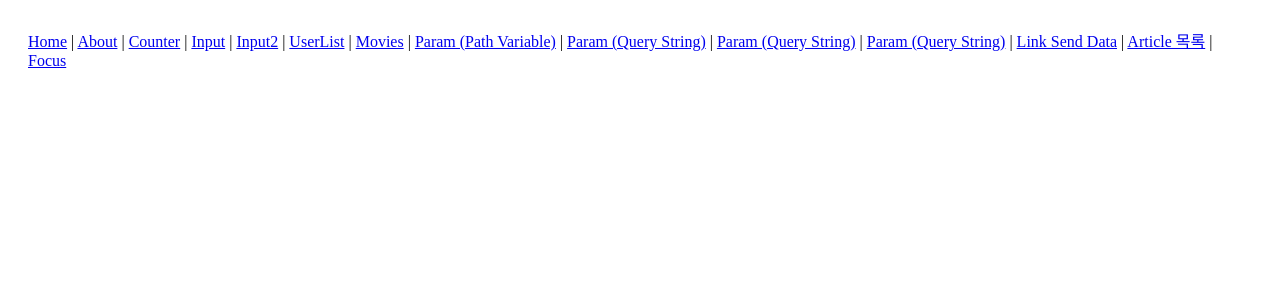
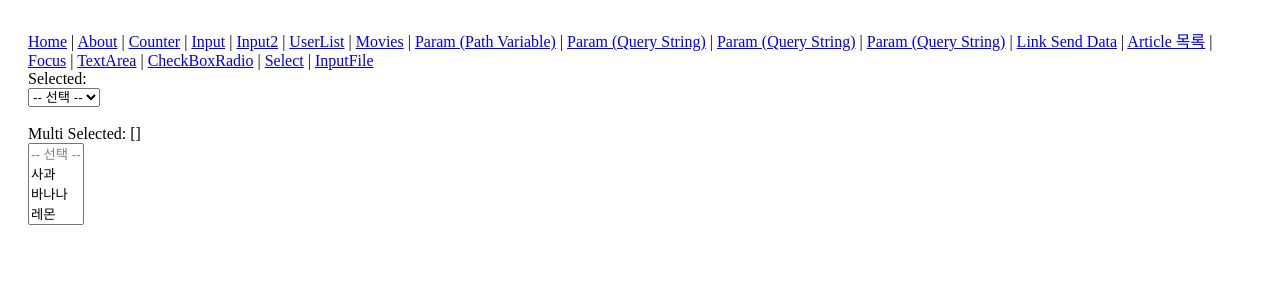
Before and after one commit to kdk1026/vue-basic, a Vue app: page /select in a window 1280 px wide. Shown: the top 300 px of the page. Built offline with nearby package versions, Linux system fonts and the light colour scheme.

Commit message:
예제 추가

```diff
--- a/src/App.vue
+++ b/src/App.vue
@@ -9,8 +9,10 @@
       <router-link :to="{path: 'param', query: {q: 'bb', page: 20}}">Param (Query String)</router-link> |
       <router-link to="/param2?q=aa&page=10">Param (Query String)</router-link> |
       <router-link to="/linkSendData">Link Send Data</router-link> |
-      <router-link to="/main/article">Article 목록</router-link> |
-      <router-link to="/focus">Focus</router-link>
+      <router-link to="/main/article">Article 목록</router-link> | <router-link to="/focus">Focus</router-link> |
+      <router-link to="/textarea">TextArea</router-link> | <router-link to="/checkbox">CheckBox</router-link>
+      <router-link to="/radio">Radio</router-link> | <router-link to="/select">Select</router-link> |
+      <router-link to="/inputFile">InputFile</router-link>
     </nav>
     <router-view :key="$route.fullPath"></router-view>
   </div>
--- /dev/null
+++ b/src/pages/CheckBox.vue
@@ -0,0 +1,20 @@
+<template>
+    <div>
+        <input type="checkbox" id="male" value="male" v-model="checkedGenders" />
+        <label for="male">남자</label>
+        <input type="checkbox" id="female" value="female" v-model="checkedGenders" />
+        <label for="female">여자</label>
+        <br/>
+        <span>체크한 이름: {{checkedGenders}}</span>
+    </div>
+</template>
+
+<script setup>
+import { ref } from "vue";
+
+    const checkedGenders  = ref([]);
+</script>
+
+<style scoped>
+
+</style>
--- /dev/null
+++ b/src/pages/InputFile.vue
@@ -0,0 +1,40 @@
+<template>
+    <div>
+        <input type="file" accept="image/*" @change="fileChange" />
+        <div>
+            <p>파일명 : {{fileRef.name}}</p>
+            <p>사이즈 : {{fileRef.size}}</p>
+            <p>MimeType : {{fileRef.type}}</p>
+        </div>
+        <div>
+            <img :src="imgUrlRef" />
+        </div>
+    </div>
+</template>
+
+<script setup>
+import { ref } from "vue";
+
+    const fileRef = ref({});
+    const imgUrlRef = ref("");
+
+    const fileChange = (e) => {
+        fileRef.value = e.target.files[0];
+        previewImage(e);
+    };
+
+    const previewImage = (e) => {
+        return new Promise(resolve => {
+            const fileReader = new FileReader();
+            fileReader.onload = event => {
+                resolve(event.target.result);
+                imgUrlRef.value = event.target.result;
+            }
+            fileReader.readAsDataURL(e.target.files[0]);
+        });
+    };
+</script>
+
+<style scoped>
+
+</style>
--- /dev/null
+++ b/src/pages/Radio.vue
@@ -0,0 +1,20 @@
+<template>
+    <div>
+        <div>Picked: {{checkedGender}}</div>
+
+        <input type="radio" id="male" value="male" v-model="checkedGender" />
+        <label for="male">남자</label>
+
+        <input type="radio" id="female" value="female" v-model="checkedGender" />
+        <label for="female">여자</label>
+
+    </div>
+</template>
+
+<script setup>
+    const checkedGender = defineModel("checkedGender");
+</script>
+
+<style scoped>
+
+</style>
--- /dev/null
+++ b/src/pages/Select.vue
@@ -0,0 +1,37 @@
+<template>
+    <div>
+        <div>Selected: {{selectedModel}}</div>
+
+        <select v-model="selectedModel">
+            <option value="" disabled>-- 선택 --</option>
+            <option value="apple">사과</option>
+            <option value="banana">바나나</option>
+            <option value="lemon">레몬</option>
+        </select>
+
+        <br/><br/>
+
+        <div>Multi Selected: {{multiSelected}}</div>
+
+        <select v-model="multiSelected" multiple>
+            <option value="" disabled>-- 선택 --</option>
+            <option value="apple">사과</option>
+            <option value="banana">바나나</option>
+            <option value="lemon">레몬</option>
+        </select>
+    </div>
+</template>
+
+<script setup>
+import { ref } from "vue";
+
+    const selectedModel = defineModel("selectedModel", {
+        default: ""
+    });
+
+    const multiSelected = ref([]);
+</script>
+
+<style scoped>
+
+</style>
--- /dev/null
+++ b/src/pages/TextArea.vue
@@ -0,0 +1,14 @@
+<template>
+    <div>
+        <textarea v-model="contentModel"></textarea>
+        <div>{{contentModel}}</div>
+    </div>
+</template>
+
+<script setup>
+    const contentModel = defineModel("contentModel");
+</script>
+
+<style scoped>
+
+</style>
```
Also changed, not shown: src/router/index.js (+10 -0 lines).
